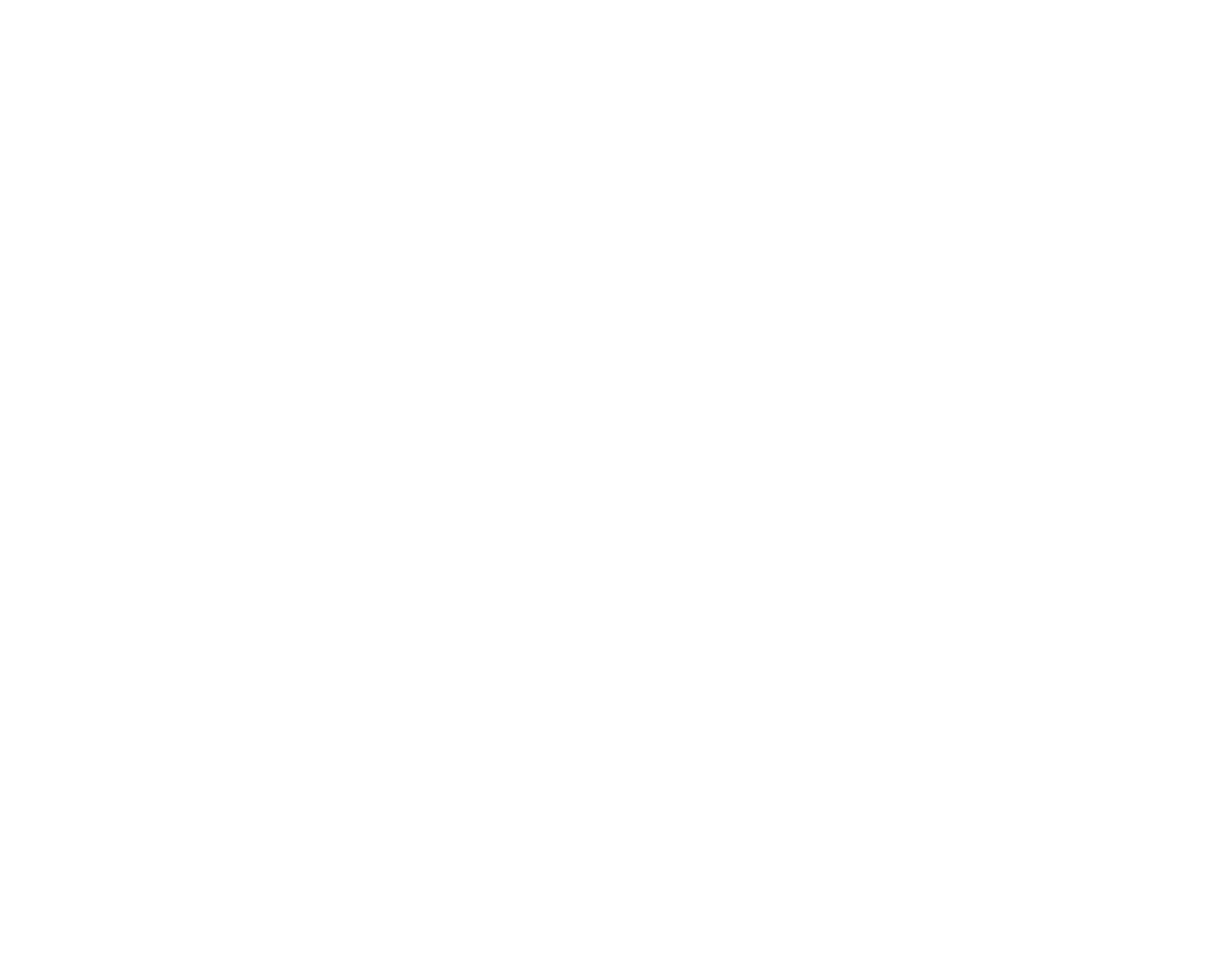
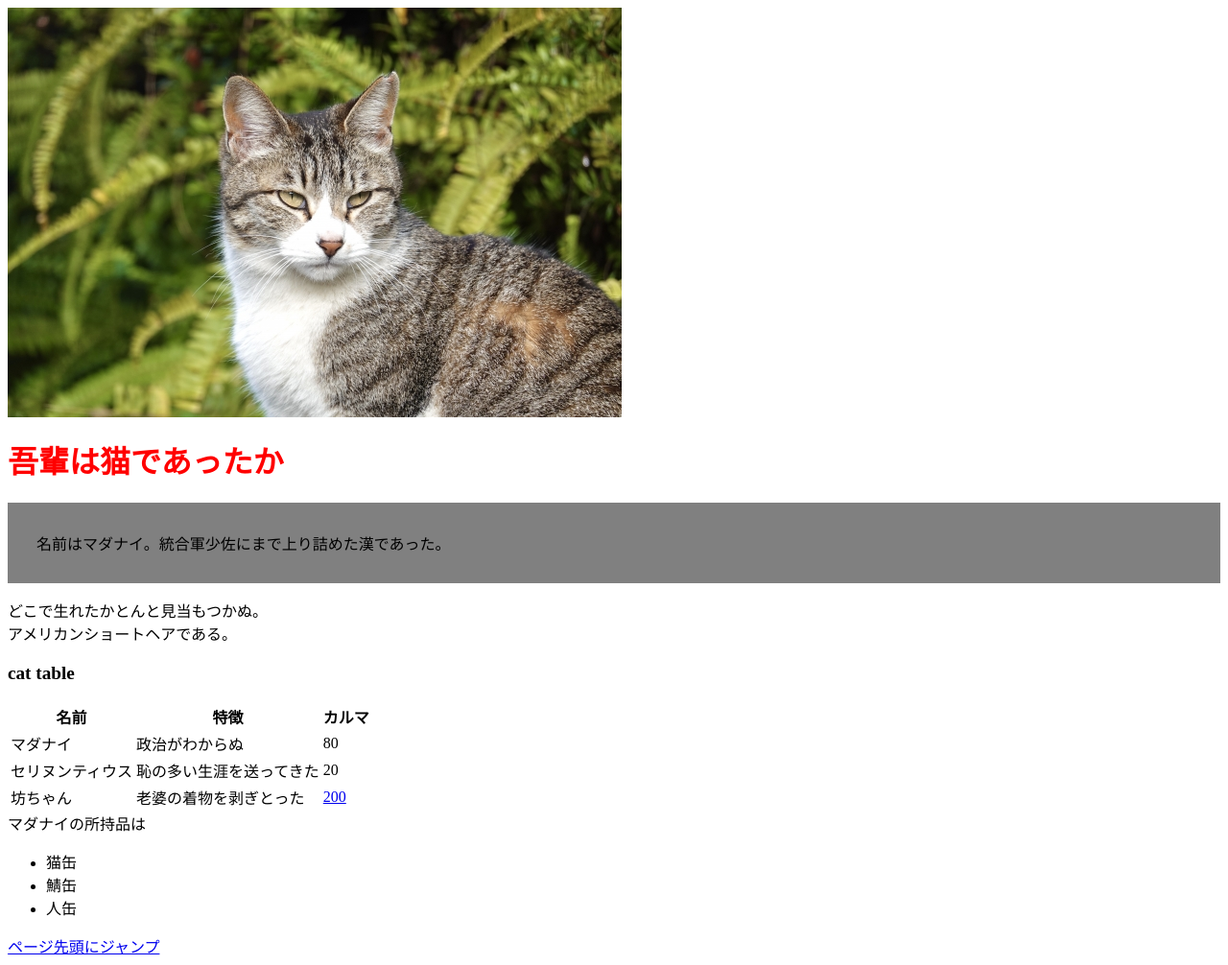
Before and after one commit to katsudon421/jouhou, a plain HTML site: page index.html in a window 1280 px wide. Shown: the whole page at 96% size. Before the commit the page ends 800 px from the top, so only its background shows below. Drawn offline with Linux system fonts and the light colour scheme.

Commit message:
Update index.html

```diff
--- a/index.html
+++ b/index.html
@@ -12,8 +12,26 @@
     </style>
   </head><body>
     <div class="container">
-      <a href="https://ja.wikipedia.org/"><img src="/neko.jpg></a>
+      <a href="https://ja.wikipedia.org/"> <img src="/neko.jpg"> </a>
+      <div class="nada">
+         <h1 id="neko">吾輩は猫であったか</h1>
+         <p>名前はマダナイ。統合軍少佐にまで上り詰めた漢であった。</p>
+         どこで生れたかとんと見当もつかぬ。<br>アメリカンショートヘアである。
+      </div>
     </div>
+    <h3 id="table">cat table</h3>
+    <table>
+      <thead>
+        <tr><th>名前</th><th>特徴</th><th>カルマ</th></tr>
+      </thead>
+      <tbody>
+        <tr><td>マダナイ</td><td>政治がわからぬ</td><td>80</td></tr>
+        <tr><td>セリヌンティウス</td><td>恥の多い生涯を送ってきた</td><td>20</td></tr>
+        <tr><td>坊ちゃん</td><td>老婆の着物を剥ぎとった</td><td><a href="https://ja.wikipedia.org/wiki/強盗罪" target="_blank">200</td></tr>
+      </tbody>
+    </table>
+    <div>マダナイの所持品は<ul><li>猫缶</li><li>鯖缶</li><li>人缶</li></ul></div>
+    <a href="header">ページ先頭にジャンプ</a>
 
   </body>
 </html>
```
